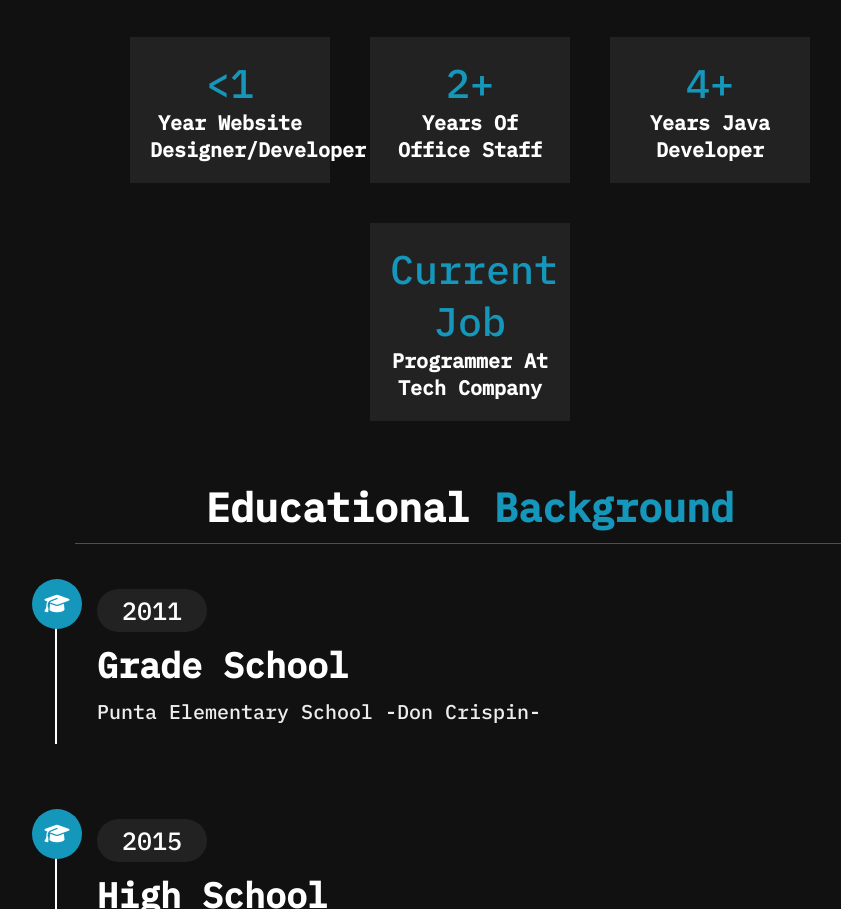
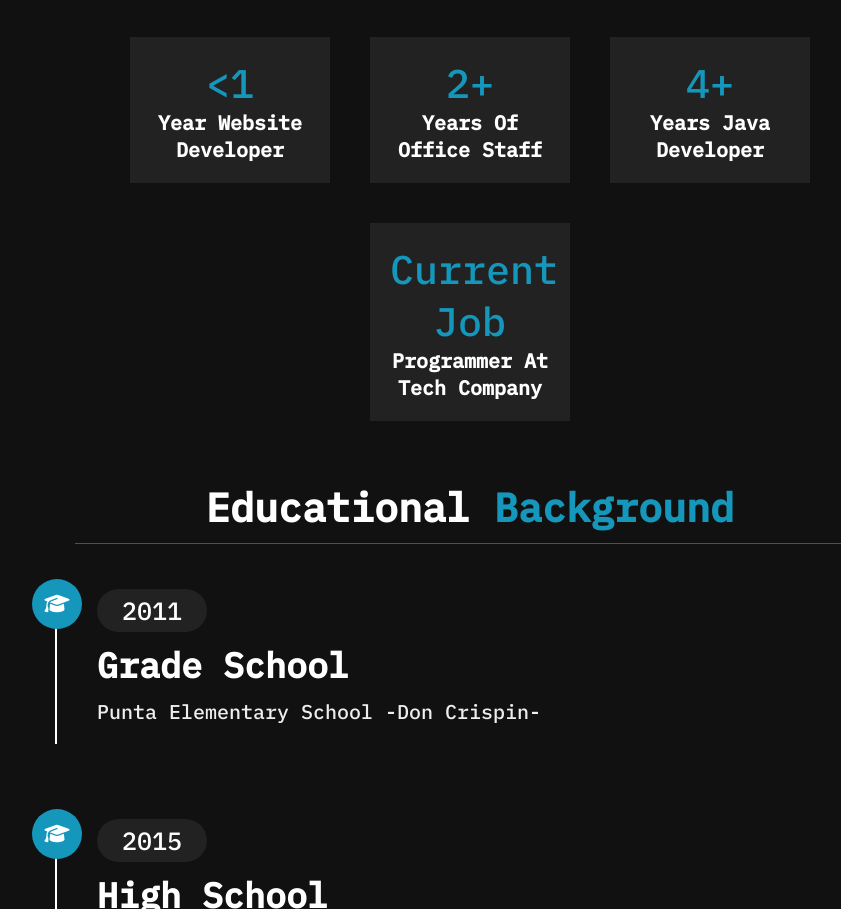
Before and after one commit to lcombinido/luckycombinido, a plain HTML site: page index.html in a window 1280 px wide. Shown: the part 1202-2111 px from the top of the page, without its empty margins (345-1186 px from the left). Drawn offline with nearby package versions, Linux system fonts and the light colour scheme.

Commit message:
Update index.html
Update position

```diff
--- a/index.html
+++ b/index.html
@@ -94,7 +94,7 @@
                 <div class="counter">
                     <div class="box">
                         <span><1</span>
-                        <h3>year website designer/developer</h3>
+                        <h3>year website developer</h3>
                     </div>
 
                     <div class="box">
```
